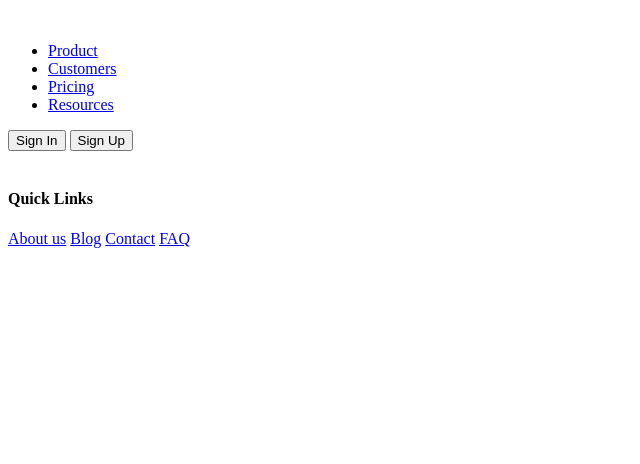
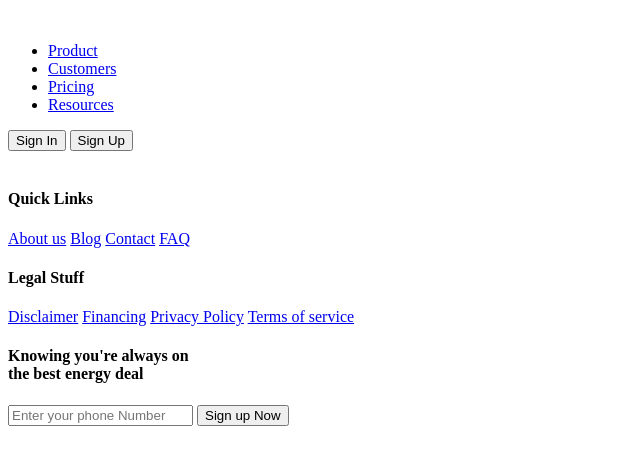
Before and after one commit to dmpro91/beetroot, a plain HTML site: page index.html in a window 1280 px wide. Shown: the whole page, without its empty margins (0-640 px from the left). Drawn offline with Linux system fonts and the light colour scheme.

Commit message:
new commit

```diff
--- a/assets/css/style.css
+++ b/assets/css/style.css
@@ -3,7 +3,3 @@
 html {
     box-sizing: border-box;
 }
-
-body {
-
-}
--- a/index.html
+++ b/index.html
@@ -4,9 +4,12 @@
     <meta charset="UTF-8" />
     <meta http-equiv="X-UA-Compatible" content="IE=edge" />
     <meta name="viewport" content="width=device-width, initial-scale=1.0" />
-    <link rel="preconnect" href="https://fonts.googleapis.com">
-<link rel="preconnect" href="https://fonts.gstatic.com" crossorigin>
-<link href="https://fonts.googleapis.com/css2?family=Montserrat:wght@400;500;600;700&display=swap" rel="stylesheet">
+    <link rel="preconnect" href="https://fonts.googleapis.com" />
+    <link rel="preconnect" href="https://fonts.gstatic.com" crossorigin />
+    <link
+      href="https://fonts.googleapis.com/css2?family=Montserrat:wght@400;500;600;700&display=swap"
+      rel="stylesheet"
+    />
     <title>Document</title>
   </head>
   <body>
@@ -57,6 +60,35 @@
         <a href="#" class="link">Contact</a>
         <a href="#" class="link">FAQ</a>
       </div>
+      <div class="col__container">
+        <h4 class="footer__title">Legal Stuff</h4>
+        <a href="#" class="link">Disclaimer</a>
+        <a href="#" class="link">Financing</a>
+        <a href="#" class="link">Privacy Policy</a>
+        <a href="#" class="link">Terms of service</a>
+      </div>
+      <div class="col__container">
+        <h4 class="footer__title">
+          Knowing you're always on <br />
+          the best energy deal
+        </h4>
+        <form action="#" class="form">
+          <div class="footer__form">
+            <label for="phone">
+              <input
+                type="tel"
+                name="phone"
+                id="phone"
+                class="text"
+                pattern="[0-9]{3}-[0-9]{3}-[0-9]{4}"
+                placeholder="Enter your phone Number"
+                required
+              />
+            </label>
+            <button type="submit">Sign up Now</button>
+          </div>
+        </form>
+      </div>
     </footer>
   </body>
 </html>
```
